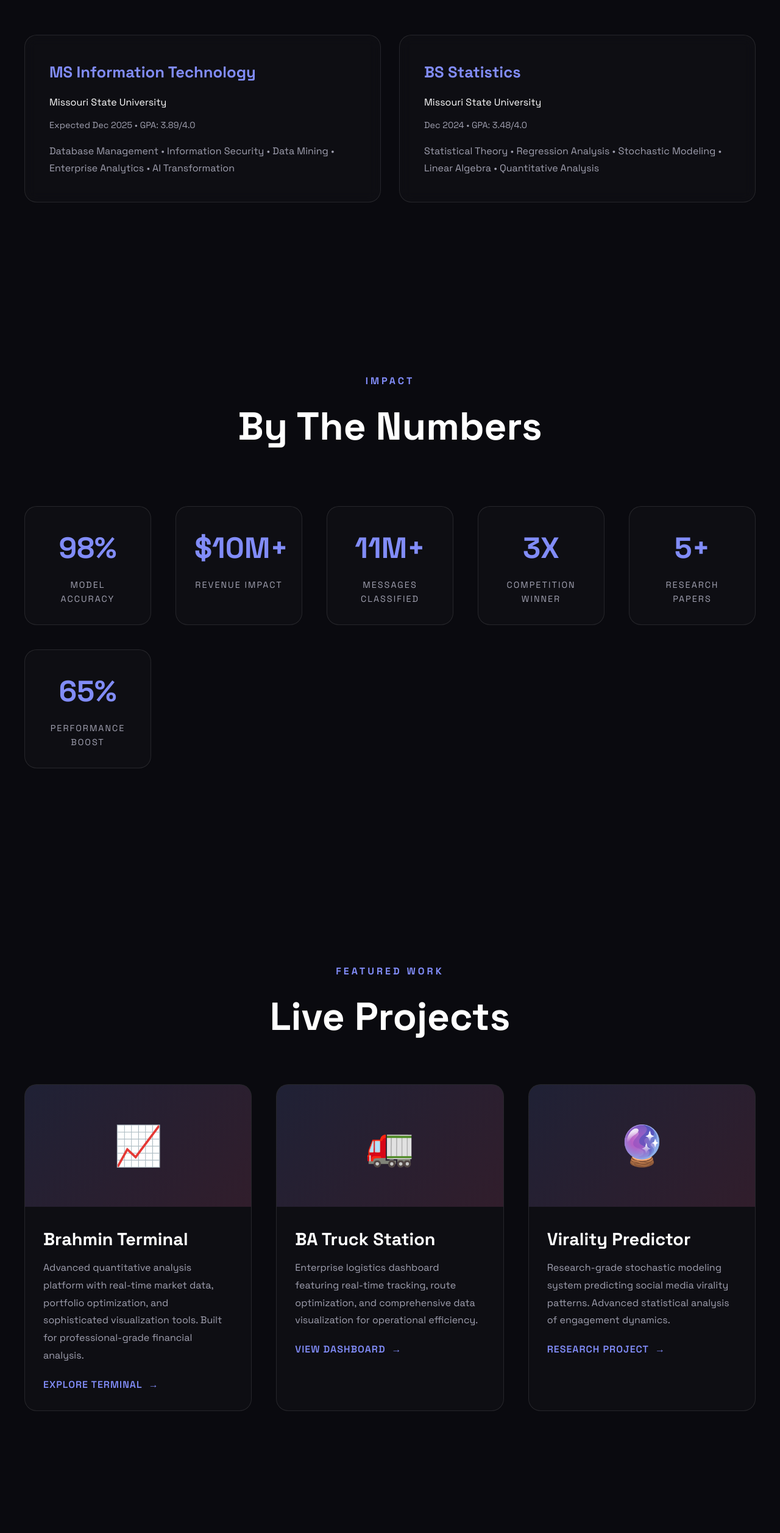
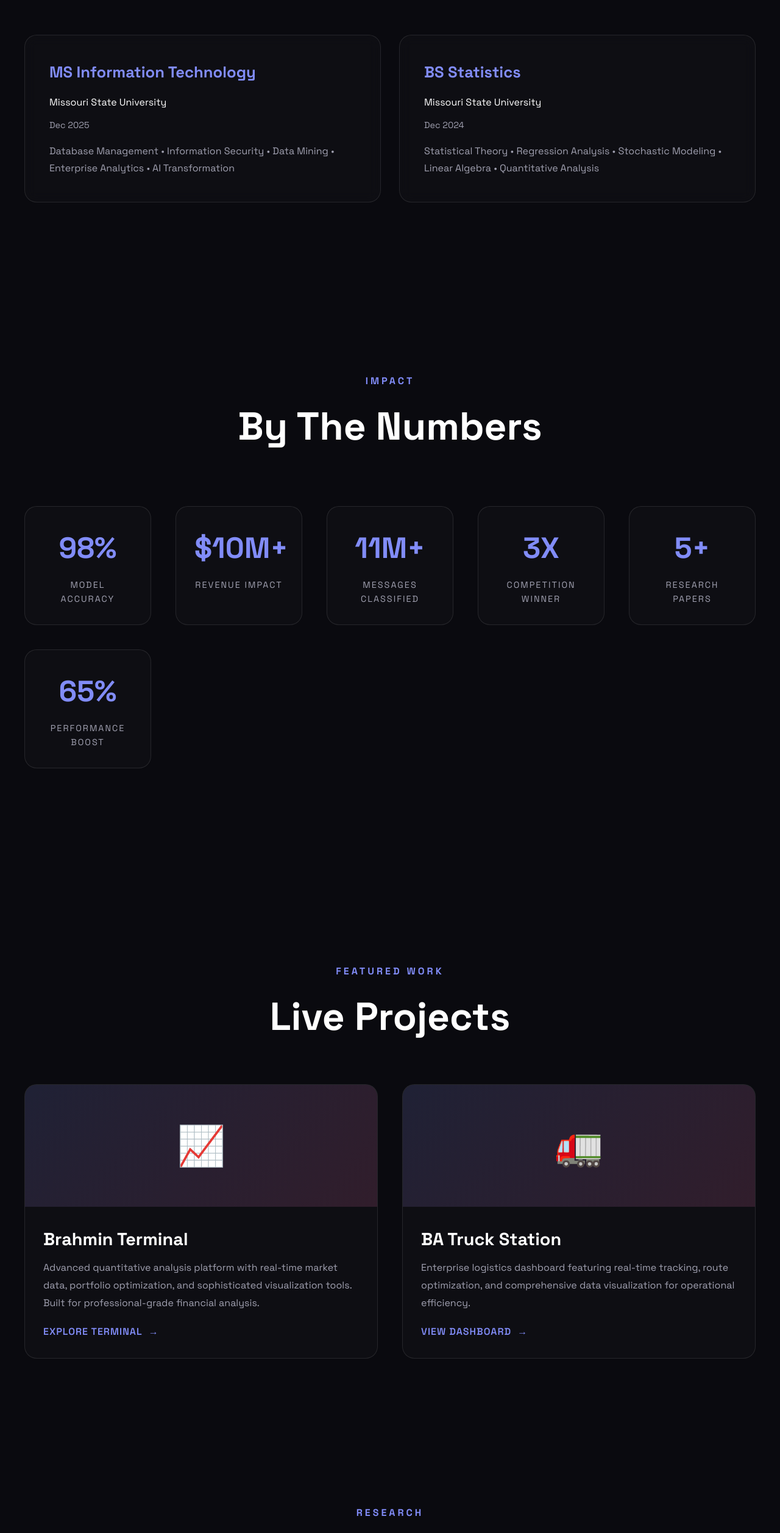
Before and after one commit to Rshukla17/rshukla17.github.io, a plain HTML site: page index.html in a window 1280 px wide. Shown: the part 1061-3575 px from the top of the page at 61% size. Drawn offline with Linux system fonts and the light colour scheme.

Commit message:
Update index.html

```diff
--- a/index.html
+++ b/index.html
@@ -630,7 +630,7 @@
     </p>
     <div class="hero-cta">
       <a href="mailto:Rajan2shukla@gmail.com" class="btn">Get In Touch</a>
-      <a href="https://github.com/Rajan17shukla" target="_blank" class="btn btn-secondary">View Work</a>
+      <a href="https://github.com/Rshukla17" target="_blank" class="btn btn-secondary">View Work</a>
     </div>
     <div class="scroll-indicator"></div>
   </header>
@@ -644,13 +644,13 @@
       <div class="bento-item">
         <h3>MS Information Technology</h3>
         <p style="color: var(--text); margin-bottom: 10px;">Missouri State University</p>
-        <p style="font-size: 0.9rem; margin-bottom: 15px;">Expected Dec 2025 • GPA: 3.89/4.0</p>
+        <p style="font-size: 0.9rem; margin-bottom: 15px;">Dec 2025</p>
         <p>Database Management • Information Security • Data Mining • Enterprise Analytics • AI Transformation</p>
       </div>
       <div class="bento-item">
         <h3>BS Statistics</h3>
         <p style="color: var(--text); margin-bottom: 10px;">Missouri State University</p>
-        <p style="font-size: 0.9rem; margin-bottom: 15px;">Dec 2024 • GPA: 3.48/4.0</p>
+        <p style="font-size: 0.9rem; margin-bottom: 15px;">Dec 2024 </p>
         <p>Statistical Theory • Regression Analysis • Stochastic Modeling • Linear Algebra • Quantitative Analysis</p>
       </div>
     </div>
@@ -711,14 +711,7 @@
           <span class="project-link">View Dashboard</span>
         </div>
       </a>
-      <div class="project-card" style="cursor: default;">
-        <div class="project-visual">🔮</div>
-        <div class="project-content">
-          <h3>Virality Predictor</h3>
-          <p>Research-grade stochastic modeling system predicting social media virality patterns. Advanced statistical analysis of engagement dynamics.</p>
-          <span class="project-link">Research Project</span>
-        </div>
-      </div>
+
     </div>
   </section>
 
@@ -870,11 +863,11 @@
         <span>📧</span>
         <span>Rajan2shukla@gmail.com</span>
       </a>
-      <a href="https://linkedin.com/in/RajanShukla" target="_blank" class="contact-item">
+      <a href="https://www.linkedin.com/in/rshukla17?lipi=urn%3Ali%3Apage%3Ad_flagship3_profile_view_base_contact_details%3BPxg9093cSMS8PfO5TdWo%2BA%3D%3D" target="_blank" class="contact-item">
         <span>💼</span>
         <span>LinkedIn</span>
       </a>
-      <a href="https://github.com/Rajan17shukla" target="_blank" class="contact-item">
+      <a href="https://github.com/Rshukla17" target="_blank" class="contact-item">
         <span>💻</span>
         <span>GitHub</span>
       </a>
```
